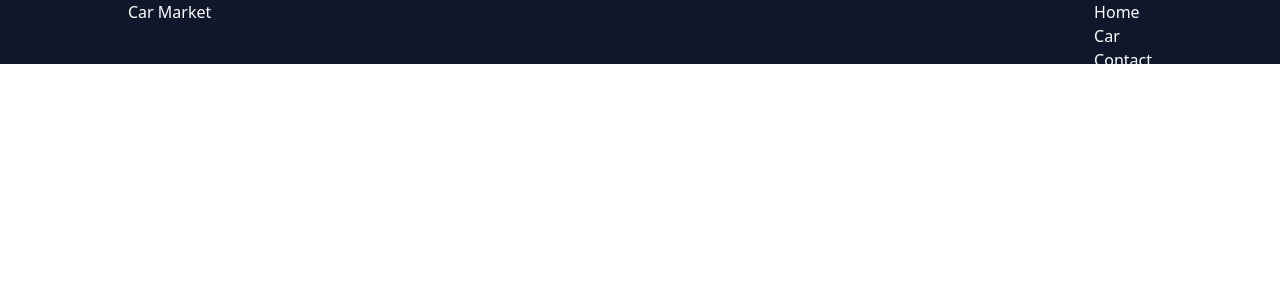
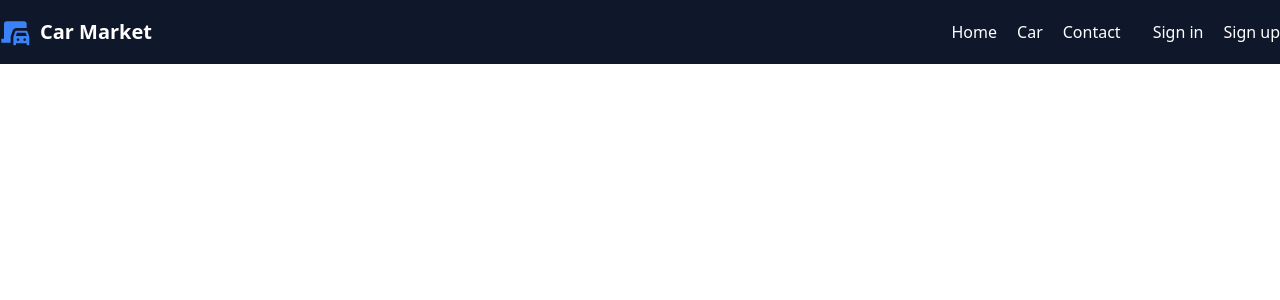
Before and after one commit to Fewdev1122/car-market, a React (Create React App) app: page / in a window 1280 px wide. Shown: the top 300 px of the page. Built offline with nearby package versions, Linux system fonts and the light colour scheme.

Commit message:
navbar+hamberger Menu

```diff
--- a/public/index.html
+++ b/public/index.html
@@ -24,7 +24,7 @@
       work correctly both with client-side routing and a non-root public URL.
       Learn how to configure a non-root public URL by running `npm run build`.
     -->
-    <title>React App</title>
+    <title>Car Market</title>
   </head>
   <body>
     <noscript>You need to enable JavaScript to run this app.</noscript>
--- a/src/components/Navbar.jsx
+++ b/src/components/Navbar.jsx
@@ -1,22 +1,36 @@
-import React from "react";
+import React, {useState} from "react";
+import Logocar from "./imgs/logocar.svg";
+import HamMenu from "./imgs/ham-menu.svg";
 export default function Navbar() {
+  const [toggle,setToggle] = React.useState(false);
+  const updateToggle = () => {
+    setToggle(!toggle);
+  }
+
   return (
-    <nav className="bg-[#0F172A] text-[#fff] flex justify-center h-16">
-      <div className="w-[80%] flex ">
-        <div className="flex justify-between w-full ">
-          <div>
-            <a href="/">Car Market</a>
+    <nav className="bg-[#0F172A] text-[#fff] flex justify-center relative h-auto py-4">
+      <div className="container mx-auto flex ">
+        <div className="flex flex-col md:flex-row justify-between w-full items-center">
+          <div >
+            <a href="/" className="text-xl font-bold flex items-center"><img src={Logocar} alt="Loading" className="mr-2 w-8 h-8"/>Car Market</a>
           </div>
-          <div>
-            <ul>
+          <div className={`
+          ${!toggle ? 'hidden' : 'flex' }
+          flex-col
+          md:flex md:flex-row md:items-center
+          space-y-4 md:space-x-8 space-y-4 md:space-y-0 mt-4 md:mt-0`}>
+            <ul className="flex flex-col md:flex-row space-y-3 md:space-y-0 md:space-x-5">
               <li><a href="#">Home</a></li>
               <li><a href="#">Car</a></li>
               <li><a href="#">Contact</a></li>
             </ul>
-            <ul>
-              <li>Sign in</li>
-              <li>Sign up</li>
+            <ul className="flex flex-col md:flex-row space-y-3 md:space-y-0 md:space-x-5">
+              <li className="hover:text-blue-500 cursor-pointer transition-colors duration-200"><a href="#">Sign in</a></li>
+              <li className="hover:text-blue-500 cursor-pointer transition-colors duration-200"><a href="#">Sign up</a></li>
             </ul>
+          </div>
+          <div className="md:hidden absolute right-4">
+            <img src={HamMenu} alt="" onClick={updateToggle} className="h-8 w-8 cursor-pointer "/>
           </div>
         </div>
       </div>
```
Also changed, not shown: src/components/imgs/ham-menu.svg (added), src/components/imgs/logocar.svg (added).
